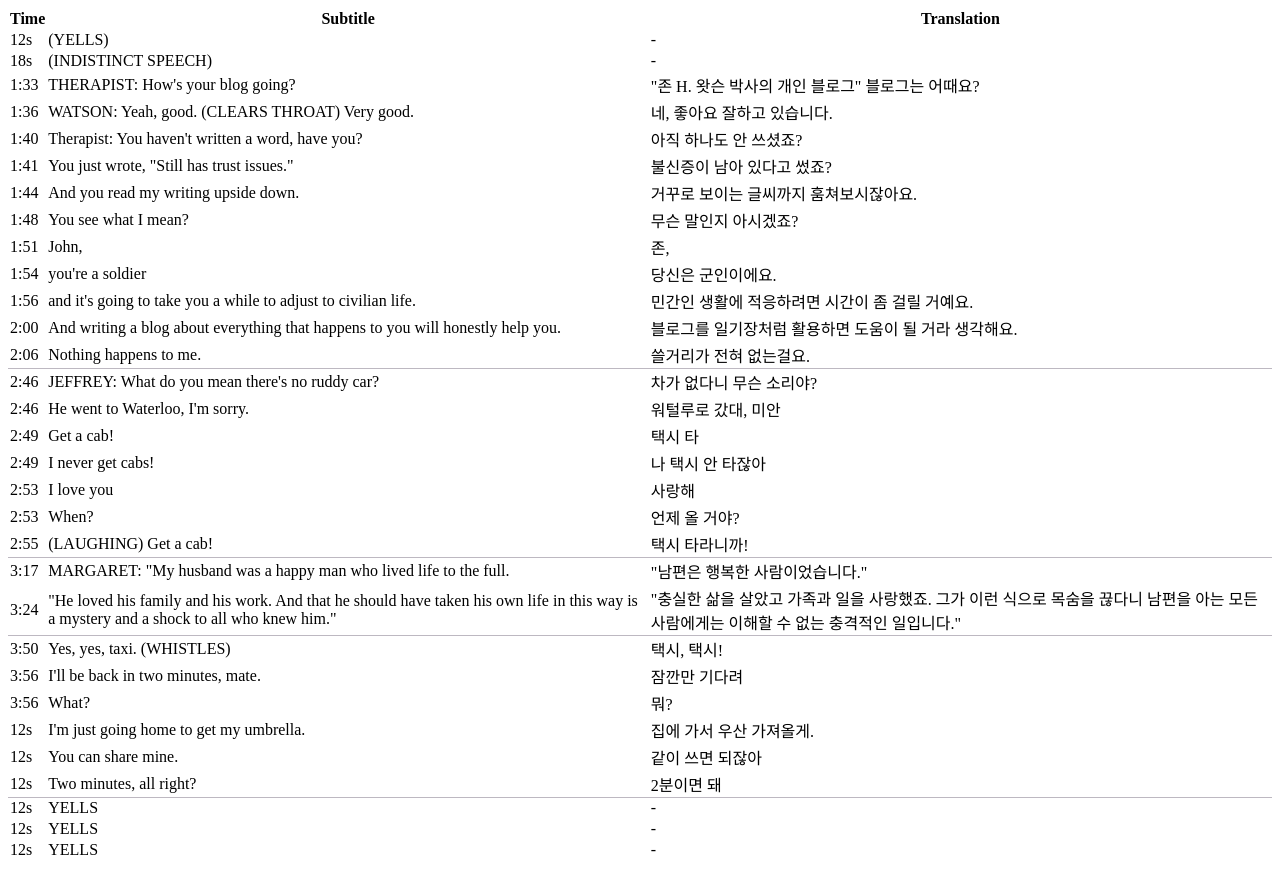
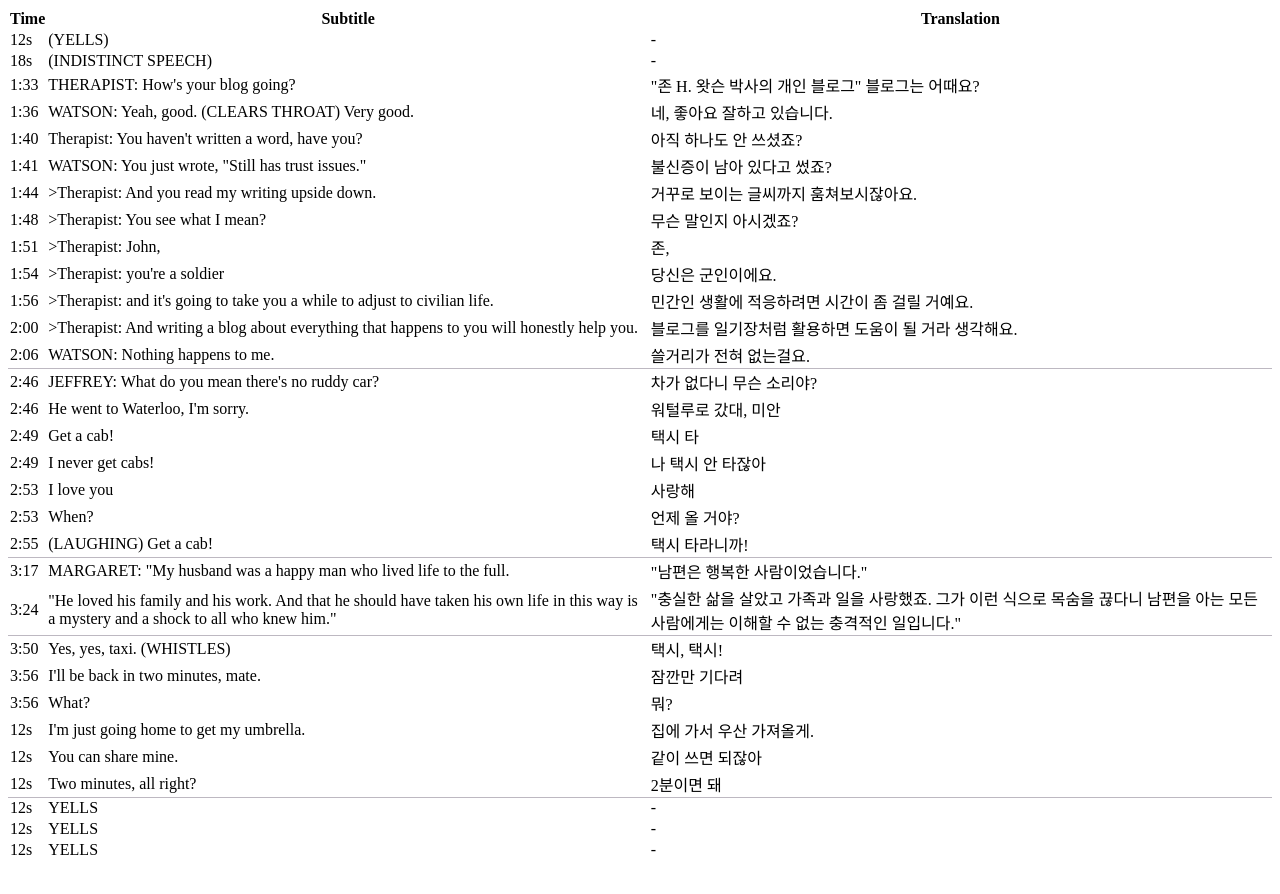
Before and after one commit to finddme/finddme.github.io, a Jekyll site: the page built from _posts/2021-01-02-Sherlock1.md, in a window 1280 px wide. Shown: the top 894 px of the page. Built offline with Jekyll 4.4.1, drawn with Linux system fonts in a browser that asks for light colours.

Commit message:
Update 2021-01-02-Sherlock1.md

```diff
--- a/_posts/2021-01-02-Sherlock1.md
+++ b/_posts/2021-01-02-Sherlock1.md
@@ -22,14 +22,14 @@
        <tr><td>1:33</td><td>THERAPIST: How's your blog going?</td><td>"존 H. 왓슨 박사의 개인 블로그" 블로그는 어때요?</td></tr>
        <tr><td>1:36</td><td>WATSON: Yeah, good. (CLEARS THROAT) Very good.</td><td>네, 좋아요 잘하고 있습니다.</td></tr>
        <tr><td>1:40</td><td>Therapist: You haven't written a word, have you?</td><td>아직 하나도 안 쓰셨죠?</td></tr>
-       <tr><td>1:41</td><td>You just wrote, "Still has trust issues."</td><td>불신증이 남아 있다고 썼죠?</td></tr>
-       <tr><td>1:44</td><td>And you read my writing upside down.</td><td>거꾸로 보이는 글씨까지 훔쳐보시잖아요.</td></tr>
-       <tr><td>1:48</td><td>You see what I mean?</td><td>무슨 말인지 아시겠죠?</td></tr>
-       <tr><td>1:51</td><td>John,</td><td>존,</td></tr>
-       <tr><td>1:54</td><td>you're a soldier</td><td>당신은 군인이에요.</td></tr>
-       <tr><td>1:56</td><td>and it's going to take you a while to adjust to civilian life.</td><td>민간인 생활에 적응하려면 시간이 좀 걸릴 거예요.</td></tr>
-       <tr><td>2:00</td><td>And writing a blog about everything that happens to you will honestly help you.</td><td>블로그를 일기장처럼 활용하면 도움이 될 거라 생각해요.</td></tr>
-       <tr><td class="line">2:06</td><td class="line">Nothing happens to me.</td><td class="line">쓸거리가 전혀 없는걸요.</td></tr>
+       <tr><td>1:41</td><td>WATSON: You just wrote, "Still has trust issues."</td><td>불신증이 남아 있다고 썼죠?</td></tr>
+       <tr><td>1:44</td><td>>Therapist: And you read my writing upside down.</td><td>거꾸로 보이는 글씨까지 훔쳐보시잖아요.</td></tr>
+       <tr><td>1:48</td><td>>Therapist: You see what I mean?</td><td>무슨 말인지 아시겠죠?</td></tr>
+       <tr><td>1:51</td><td>>Therapist: John,</td><td>존,</td></tr>
+       <tr><td>1:54</td><td>>Therapist: you're a soldier</td><td>당신은 군인이에요.</td></tr>
+       <tr><td>1:56</td><td>>Therapist: and it's going to take you a while to adjust to civilian life.</td><td>민간인 생활에 적응하려면 시간이 좀 걸릴 거예요.</td></tr>
+       <tr><td>2:00</td><td>>Therapist: And writing a blog about everything that happens to you will honestly help you.</td><td>블로그를 일기장처럼 활용하면 도움이 될 거라 생각해요.</td></tr>
+       <tr><td class="line">2:06</td><td class="line">WATSON: Nothing happens to me.</td><td class="line">쓸거리가 전혀 없는걸요.</td></tr>
        <tr><td>2:46</td><td>JEFFREY: What do you mean there's no ruddy car?</td><td>차가 없다니 무슨 소리야?</td></tr>
        <tr><td>2:46</td><td> He went to Waterloo, I'm sorry.</td><td>워털루로 갔대, 미안</td></tr>
        <tr><td>2:49</td><td>Get a cab! </td><td>택시 타</td></tr>
```
